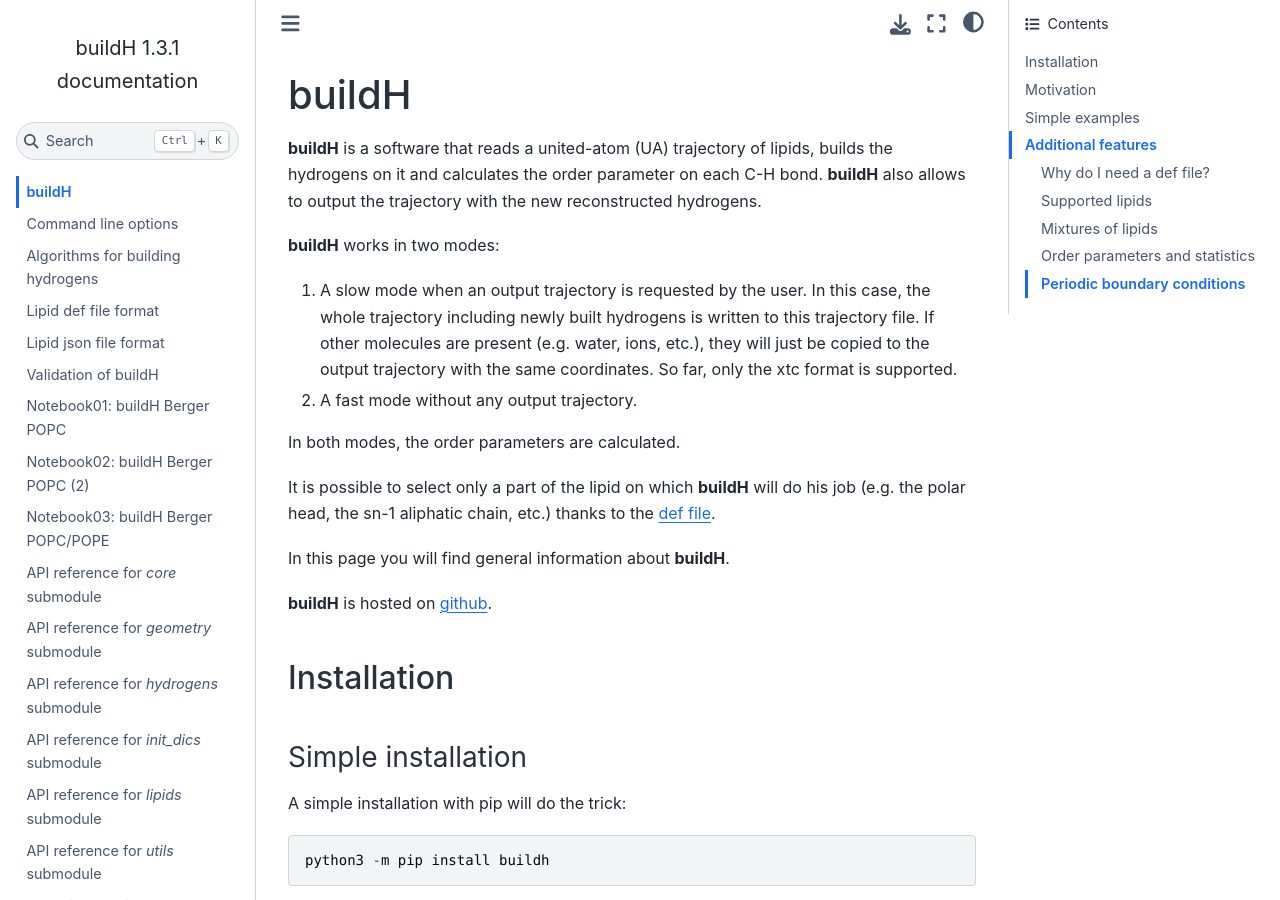
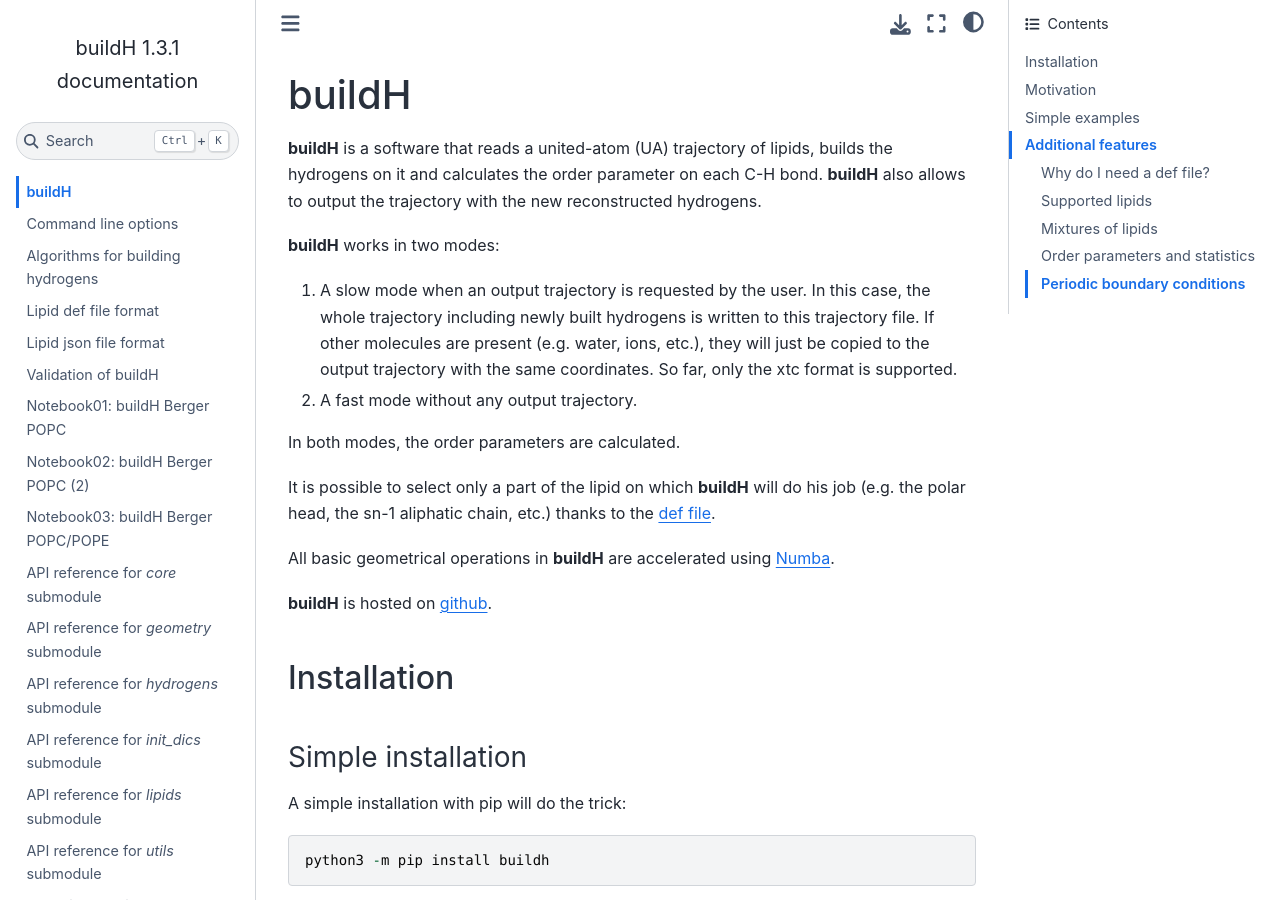
Before and after one commit to patrickfuchs/buildH, a Sphinx documentation site: the page built from docs/buildh.md, in a window 1280 px wide and 900 px high. Built offline with Sphinx 7.4.7 and the Sphinx Book theme 1.1.4, drawn with Linux system fonts in a browser that asks for light colours.

Commit message:
Tell buildH is accelerated with numba Fix #82

```diff
--- a/docs/buildh.md
+++ b/docs/buildh.md
@@ -11,7 +11,7 @@
 
 It is possible to select only a part of the lipid on which **buildH** will do his job (e.g. the polar head, the sn-1 aliphatic chain, etc.) thanks to the [def file](def_format.md).
 
-In this page you will find general information about **buildH**.
+All basic geometrical operations in **buildH** are accelerated using [Numba](https://numba.pydata.org/).
 
 **buildH** is hosted on [github](https://github.com/patrickfuchs/buildH).
 
```
Also changed, not shown: README.md (+1 -1 lines), docs/notebooks/Notebook_01_buildH_calc_OP.ipynb.
